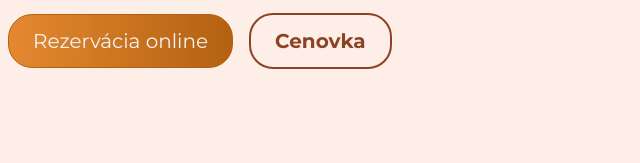
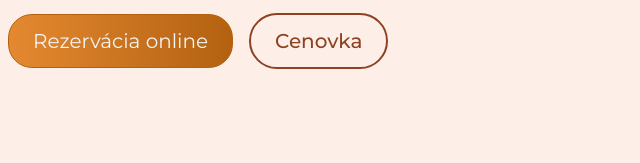
Before and after one commit to vlador4ik/soul-beauty, a website built with Vite: page index.html in a window 1280 px wide. Shown: the part 637-800 px from the top of the page, 48-688 px from the left. Built offline with nearby package versions, Linux system fonts and the light colour scheme.

Commit message:
fix:button

```diff
--- a/index.html
+++ b/index.html
@@ -155,8 +155,8 @@
               <a href="#" class="btn">Rezervácia online</a>
               <a
                 href="#"
-                class="text-[#8D4323] py-3 px-3 md:px-6 rounded-3xl border-[#8D4323] border-solid border-2 text-xl"
-                ><b>Cenovka</b></a
+                class="font-medium text-[#8D4323] py-3 px-3 lg:py-3 lg:px-6 md:px-6 rounded-full border-[#8D4323] border-solid border-2 lg:text-xl text-base"
+                >Cenovka</a
               >
             </div>
           </div>
```
